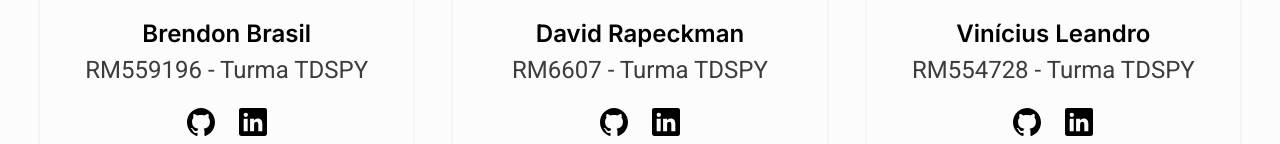
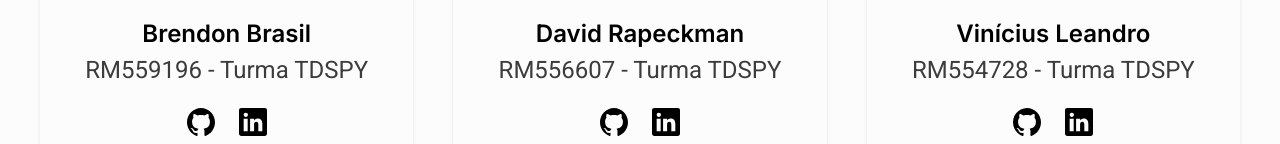
Before and after one commit to stabletdspy/stable, a Next.js app: page /integrantes in a window 1280 px wide. Shown: the part 736-880 px from the top of the page. Built offline with nearby package versions, Linux system fonts and the light colour scheme.

Commit message:
ajustando rm

```diff
--- a/src/app/integrantes/page.tsx
+++ b/src/app/integrantes/page.tsx
@@ -33,7 +33,7 @@ export default function Integrantes() {
                     <CardIntegrante
                         foto={daviGithub}
                         nome='David Rapeckman'
-                        rm='RM6607'
+                        rm='RM556607'
                         turma='Turma TDSPY'
                         linkGithub='https://github.com/David-Rapeckman'
                         linkLinkedin='https://br.linkedin.com/in/davidrapeckman'
```
